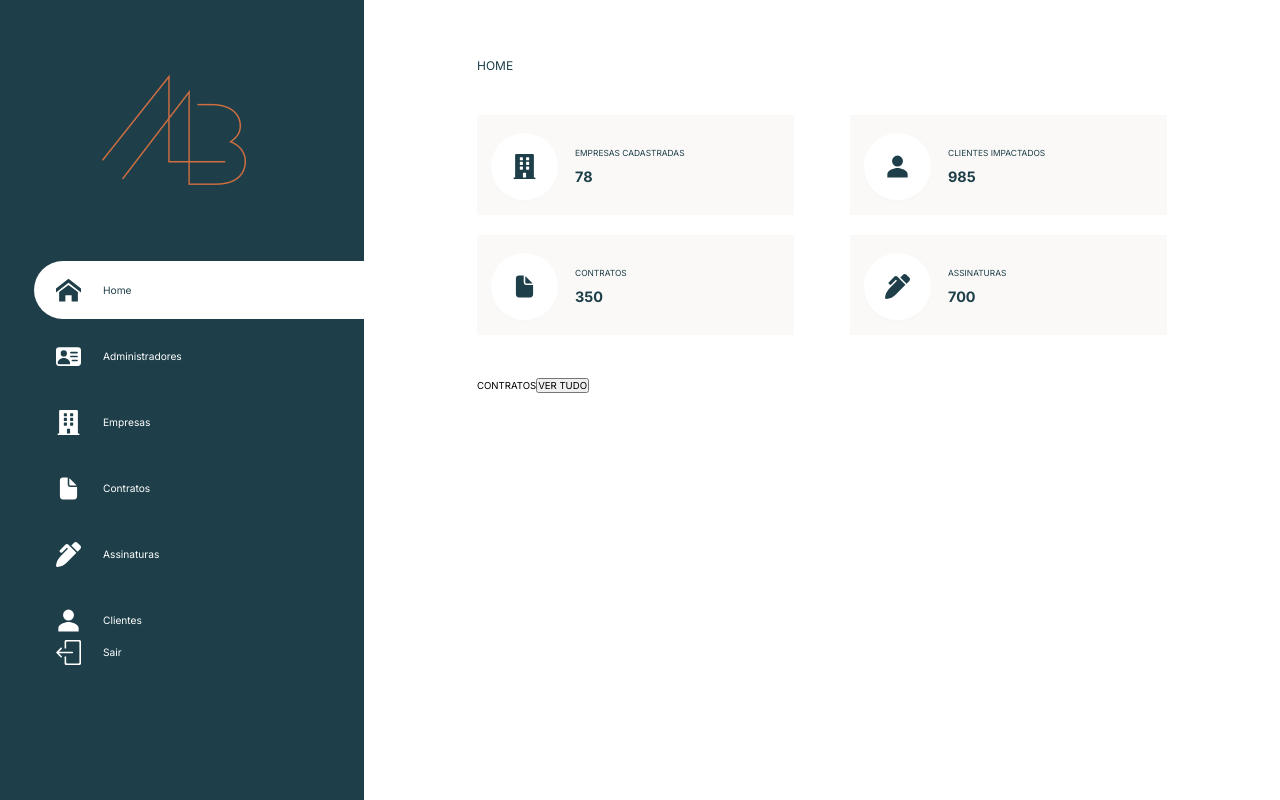
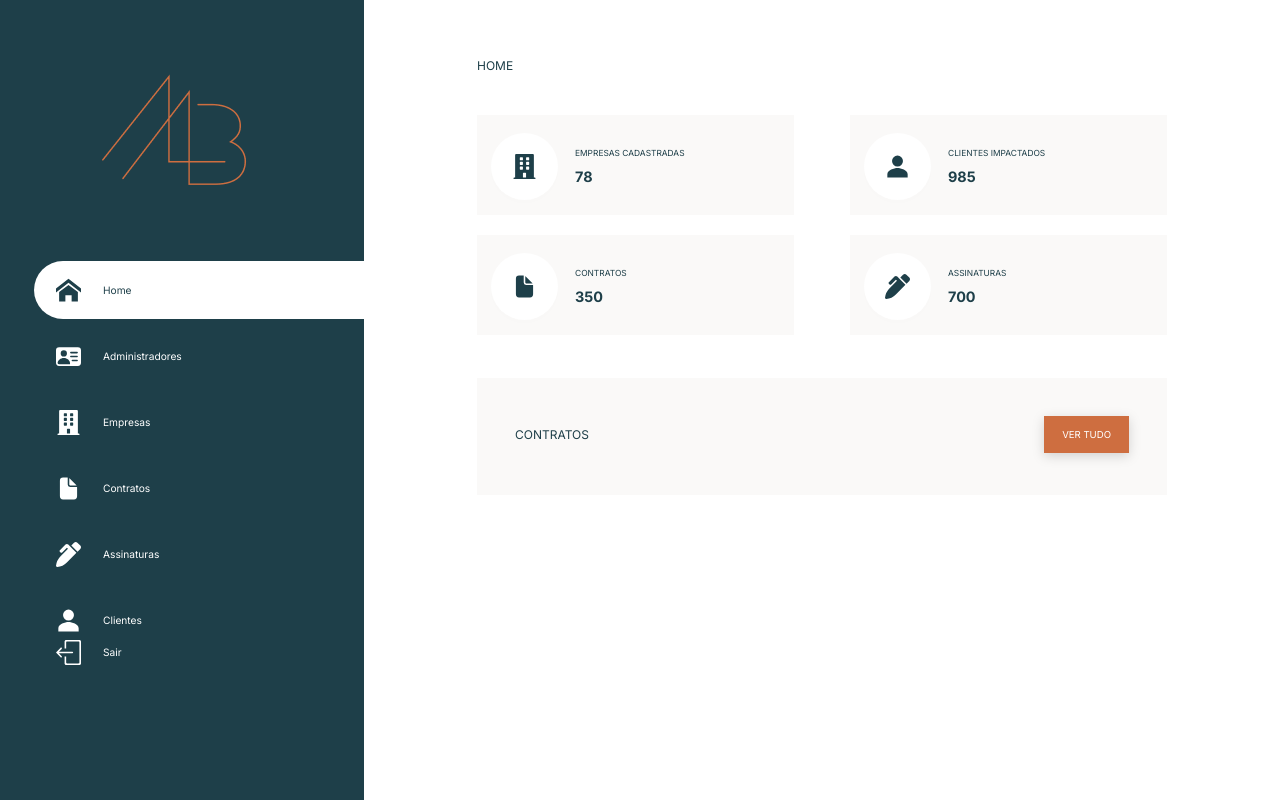
Before and after one commit to Work-In-Ideas-WiiD/DASHBOARD_ANA_LUCIA_ASSOCIADOS, a React (Vite) app: page /dashboard in a window 1280 px wide. Built offline with nearby package versions, Linux system fonts and the light colour scheme.

Commit message:
implementado componente de botao customizado

```diff
--- /dev/null
+++ b/src/components/customButton/index.tsx
@@ -0,0 +1,28 @@
+import styles from './styles.module.scss';
+
+interface ICustomButtonProps extends React.ButtonHTMLAttributes<HTMLButtonElement> {
+    value: string;
+    variation?: "1" | "2";
+}
+
+export function CustomButton({ value, variation = "1", ...rest }: ICustomButtonProps) {
+
+
+    function getStyleClass(variation: string) {
+        switch (variation) {
+            case "1":
+                return styles.button_variation_1;
+            default:
+                return styles.button_variation_1;
+        }
+    }
+
+    return (
+        <button
+            className={getStyleClass(variation)}
+            {...rest}
+        >
+            {value}
+        </button>
+    )
+}
--- /dev/null
+++ b/src/components/customButton/styles.module.scss
@@ -0,0 +1,14 @@
+.button_variation_1 {
+    font-size: 1rem;
+    font-weight: 400;
+    text-transform: uppercase;
+    color: var(--color-white-100);
+    padding-top: 13px;
+    padding-bottom: 13px;
+    padding-left: 18px;
+    padding-right: 18px;
+    background-color: var(--color-orange-500);
+    filter: drop-shadow(0px 3px 6px rgba(0, 0, 0, 0.161));
+    outline: none;
+    border: none;
+}
--- a/src/pages/Dashboard/Home/HomeTable/index.tsx
+++ b/src/pages/Dashboard/Home/HomeTable/index.tsx
@@ -1,3 +1,4 @@
+import { CustomButton } from '../../../../components/customButton';
 import styles from './styles.module.scss';
 
 export function HomeTable() {
@@ -6,8 +7,17 @@ export function HomeTable() {
         <section className={styles.table}>
             <div className={styles.table_header}>
                 <label className={styles.table_title}>CONTRATOS</label>
-                <button>VER TUDO</button>
+                <CustomButton value='VER TUDO' />
             </div>
+            <table className='table_style'>
+                <thead className='thead_style'>
+                    <tr>
+                        <th>
+
+                        </th>
+                    </tr>
+                </thead>
+            </table>
         </section>
 
     )
--- a/src/pages/Dashboard/Home/HomeTable/styles.module.scss
+++ b/src/pages/Dashboard/Home/HomeTable/styles.module.scss
@@ -4,7 +4,22 @@
     width: 100%;
 
     .table_header {
+        padding-left: 38px;
+        padding-top: 38px;
+        padding-right: 38px;
+        padding-bottom: 42px;
+        display: flex;
+        flex-direction: row;
+        justify-content: space-between;
+        align-items: center;
         width: 100%;
-        @include background-opacity(var(--color-orange-500), 0.5);
+        @include background-opacity($color-orange-100, 0.1);
+
+        .table_title {
+            font-style: normal;
+            font-weight: 400;
+            font-size: 1.25rem;
+            color: var(--color-blue-700);
+        }
     }
 }
--- a/src/styles/Global.scss
+++ b/src/styles/Global.scss
@@ -5,6 +5,8 @@ html {
     box-sizing: border-box;
     font-family: 'Inter', sans-serif;
 }
+
+$color-orange-100: #CFC6BC;
 
 :root {
 
@@ -14,15 +16,13 @@ html {
     --color-black-900: #000000;
 
     --color-orange-100: #CFC6BC;
-    --color-orange-100-light: rgba($color: #CFC6BC, $alpha: 0.1);
+
     --color-orange-500: #CE6E40;
-    --color-orange-500-light: rgba($color: #CE6E40, $alpha: 0.3);
     --color-orange-600: #C7633B;
 
     --color-red-500: #D64646;
 
     --color-green-200: #A7BFB0;
-    --color-green-200-light: rgba($color: #A7BFB0, $alpha: 0.5);
     --color-green-400: #5C7866;
 
     --color-blue-600: #263E48;
@@ -95,3 +95,7 @@ a {
     text-transform: uppercase;
     color: var(--color-blue-700);
 }
+
+.table_style {
+    width: 100%;
+}
```
